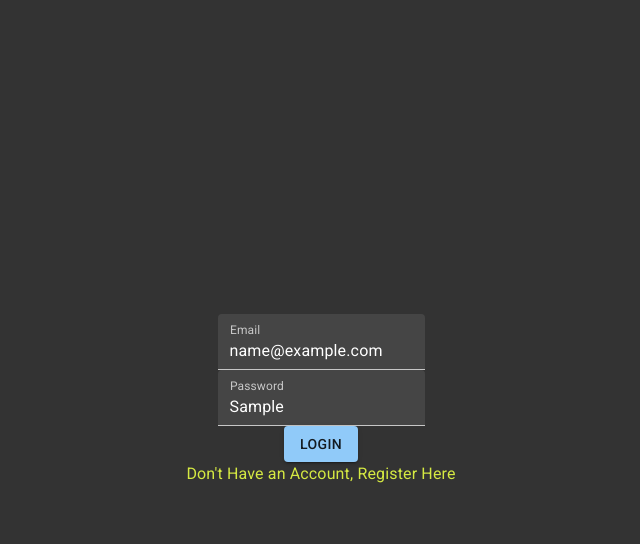
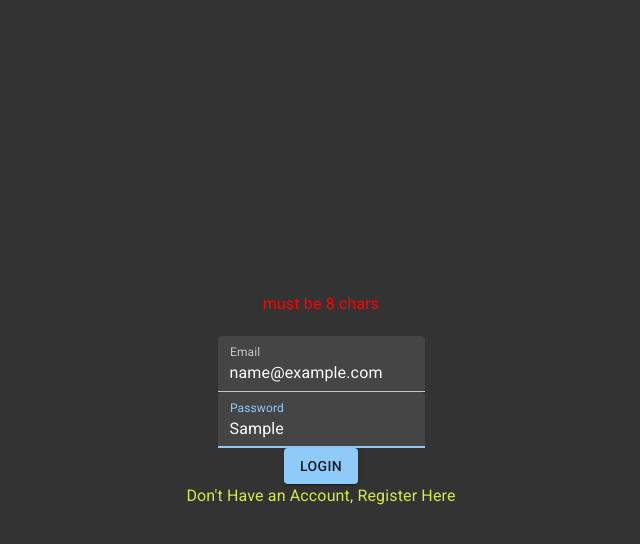
Before and after one commit to harzkr/crm-fe, a React (Create React App) app: page /login in a window 1280 px wide. Both pictures are taken after typing "name@example.com", "Sample" into the empty fields and a click on the button "LOGIN". Shown: the top 544 px of the page, without its empty margins (319-959 px from the left). Built offline with nearby package versions, Linux system fonts and the light colour scheme.

Commit message:
Update form states correctly

```diff
--- a/src/components/Login/Login.js
+++ b/src/components/Login/Login.js
@@ -5,21 +5,31 @@ import "./styles.css";
 
 const Login = () => {
   const [formType, setFormType] = React.useState("login");
-  const { register, handleSubmit, errors } = useForm();
+  const { register, handleSubmit, formState:{errors} } = useForm();
 
   const onSubmit = (data) => {
     console.log(data);
   };
+
   return (
     <div className="outerForm">
       <div className="formContainer">
+
+        <Typography className="formError">
+            {errors.email && <span className="error">{errors.email.message}</span>}
+        </Typography>
+        <Typography className="formError">
+            {errors.password && <span className="error">{errors.password.message}</span>}
+        </Typography>
         <form className="form" onSubmit={handleSubmit(onSubmit)}>
           {formType === "signup" && (
             <TextField
               id="name"
               label="Name"
               variant="filled"
-              {...register("name")}
+              {...register("name", {
+                required: true,
+              })}
               className="field"
             />
           )}
@@ -27,14 +37,28 @@ const Login = () => {
             id="email"
             label="Email"
             variant="filled"
-            {...register("email")}
+            {...register("email", {
+              required: {
+                value: true,
+                message: "Email field cannot be empty",
+              },
+            })}
             className="field"
           />
           <TextField
             id="password"
             label="Password"
             variant="filled"
-            {...register("password")}
+            {...register("password", {
+              minLength: {
+                value: 8,
+                message: "must be 8 chars",
+              },
+              required: {
+                value: true,
+                message: "Password field cannot be empty",
+              },
+            })}
             className="field"
           />
 
--- a/src/components/Login/styles.css
+++ b/src/components/Login/styles.css
@@ -15,6 +15,7 @@
     flex-direction: column;
     align-items: center;
     width: 100%;
+    margin-top: 20px;
 }
 
 .field{
@@ -34,3 +35,8 @@
     margin-top: 10px;
     margin-bottom: 10px;
 }
+
+.formError{
+    color:red;
+    font-size: 8px;
+}
```
